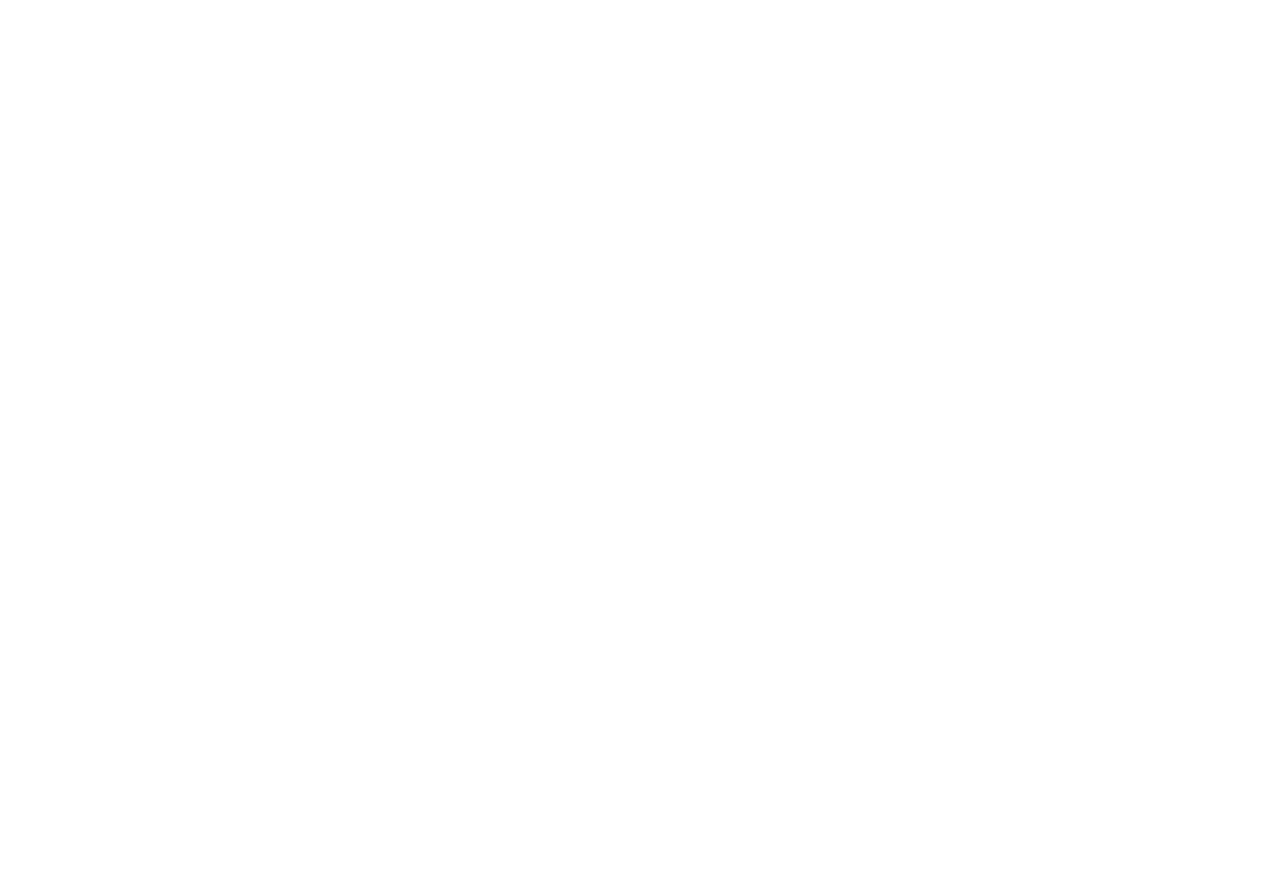
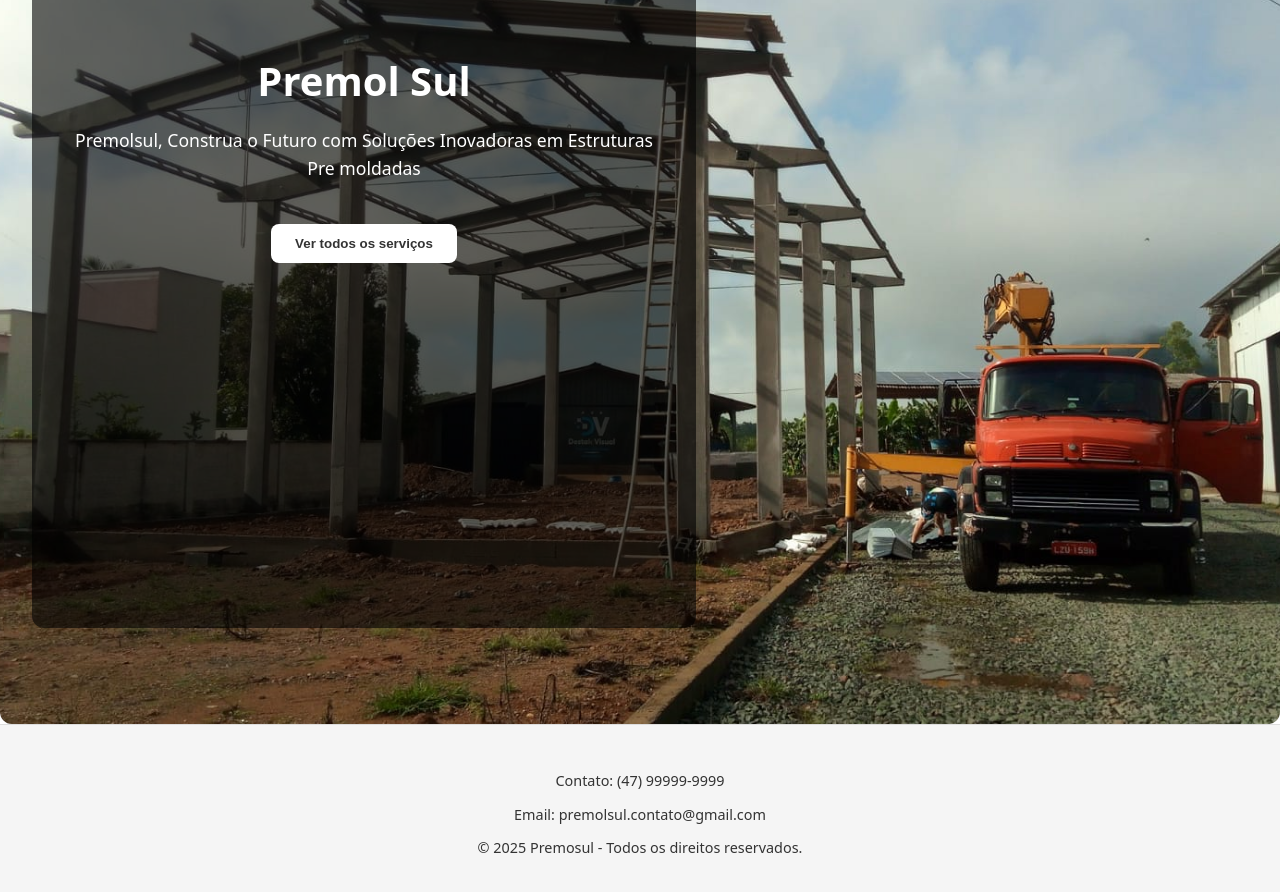
Before and after one commit to Marksouzza1/premosul-site, a Next.js app: page / in a window 1280 px wide. Shown: the part 180-1072 px from the top of the page. Before the commit the page ends 800 px from the top, so only its background shows below. Built offline with nearby package versions, Linux system fonts and the light colour scheme.

Commit message:
inicial hero section

```diff
--- /dev/null
+++ b/app/components/Footer/Footer.module.scss
@@ -0,0 +1,8 @@
+.footer {
+    background-color: #f5f5f5;
+    color: #333;
+    text-align: center;
+    padding: 2rem 1rem;
+    font-size: 0.9rem;
+    border-top: 1px solid #ddd;
+}
--- /dev/null
+++ b/app/components/Footer/index.jsx
@@ -0,0 +1,10 @@
+import styles from "@/app/components/Footer/Footer.module.scss"
+export default function Footer() {
+    return (
+        <footer className={styles.footer}>
+            <p>Contato: (47) 99999-9999</p>
+            <p>Email: premolsul.contato@gmail.com</p>
+            <p>© {new Date().getFullYear()} Premosul - Todos os direitos reservados.</p>
+        </footer>
+    )
+}
--- a/app/components/Header.jsx
+++ b/app/components/Header/Header.jsx
@@ -1,4 +1,4 @@
-import styles from "@/app/components/Header.module.scss";
+import styles from "@/app/components/Header/Header.module.scss";
 import Logo from "@/public/images/Logo-Premolsul.png"
 import Image from "next/image";
 export default function Header() {
--- a/app/components/Header.module.scss
+++ b/app/components/Header/Header.module.scss
@@ -1,6 +1,7 @@
 $primary-color: #111418;
 $accent-color: #b8cee4;
 $border-color: #eaedf0;
+$quote-button: #1A78E5;
 
 .header {
     display: flex;
@@ -50,8 +51,8 @@
 .quoteButton {
     padding: 0 16px;
     height: 40px;
-    background-color: $accent-color;
-    color: $primary-color;
+    background-color: $quote-button;
+    color: white;
     font-weight: bold;
     font-size: 0.875rem;
     border: none;
--- /dev/null
+++ b/app/components/Hero/Hero.module.scss
@@ -0,0 +1,42 @@
+.hero {
+    background-image: url('/images/hero.jpeg');
+    background-size: cover;
+    background-position: center;
+    background-repeat: no-repeat;
+    height: 80vh;
+    display: flex;
+    position: relative;
+    padding: 6rem 2rem;
+    color: white;
+    position: relative;
+    border-radius: 12px;
+}
+
+.overlay {
+    background: rgba(0, 0, 0, 0.6);
+    padding: 2rem;
+    border-radius: 12px;
+    max-width: 600px;
+    text-align: center;
+}
+
+.overlay h1 {
+    font-size: 2.5rem;
+    margin-bottom: 1rem;
+}
+
+.overlay p {
+    font-size: 1.1rem;
+    line-height: 1.6;
+}
+
+.overlay button {
+    margin-top: 1.5rem;
+    padding: 0.75rem 1.5rem;
+    background-color: #fff;
+    color: #333;
+    border: none;
+    border-radius: 8px;
+    cursor: pointer;
+    font-weight: 600;
+}
--- /dev/null
+++ b/app/components/Hero/index.jsx
@@ -0,0 +1,16 @@
+// src/components/Hero/index.jsx
+import styles from './Hero.module.scss';
+import Image from 'next/image';
+import HeroImage from "@/public/images/hero.jpeg"
+
+export default function Hero() {
+    return (
+        <section className={styles.hero}>
+            <div className={styles.overlay}>
+                <h1>Premol Sul</h1>
+                <p> Premolsul, Construa o Futuro com Soluções Inovadoras em Estruturas Pre moldadas </p>
+                <button>Ver todos os serviços</button>
+            </div>
+        </section>
+    );
+}
--- a/app/layout.jsx
+++ b/app/layout.jsx
@@ -1,5 +1,7 @@
 import { Geist, Geist_Mono, Imprima } from "next/font/google";
-import  Header  from "@/app/components/Header.jsx";
+import Footer from "./components/Footer/index.jsx";
+import Hero from "@/app/components/Hero/index.jsx"
+import Header from "@/app/components/Header/Header.jsx";
 import "@/app/styles/global.scss"
 const geistSans = Geist({
   variable: "--font-geist-sans",
@@ -24,7 +26,9 @@
     <html lang="pt-br">
       <body className={`${geistSans.variable} ${geistMono.variable}`}>
         {children}
-        <Header/>
+        <Header />
+        <Hero />
+        <Footer />
       </body>
     </html>
   );
--- a/app/styles/global.scss
+++ b/app/styles/global.scss
@@ -2,6 +2,7 @@
 body {
     padding: 0;
     margin: 0;
+    font-family: 'Work Sans', 'Noto Sans', sans-serif;
 }
 @media (prefers-colors-scheme: dark) {
     html {
```
Also changed, not shown: public/images/hero.jpeg (added).
